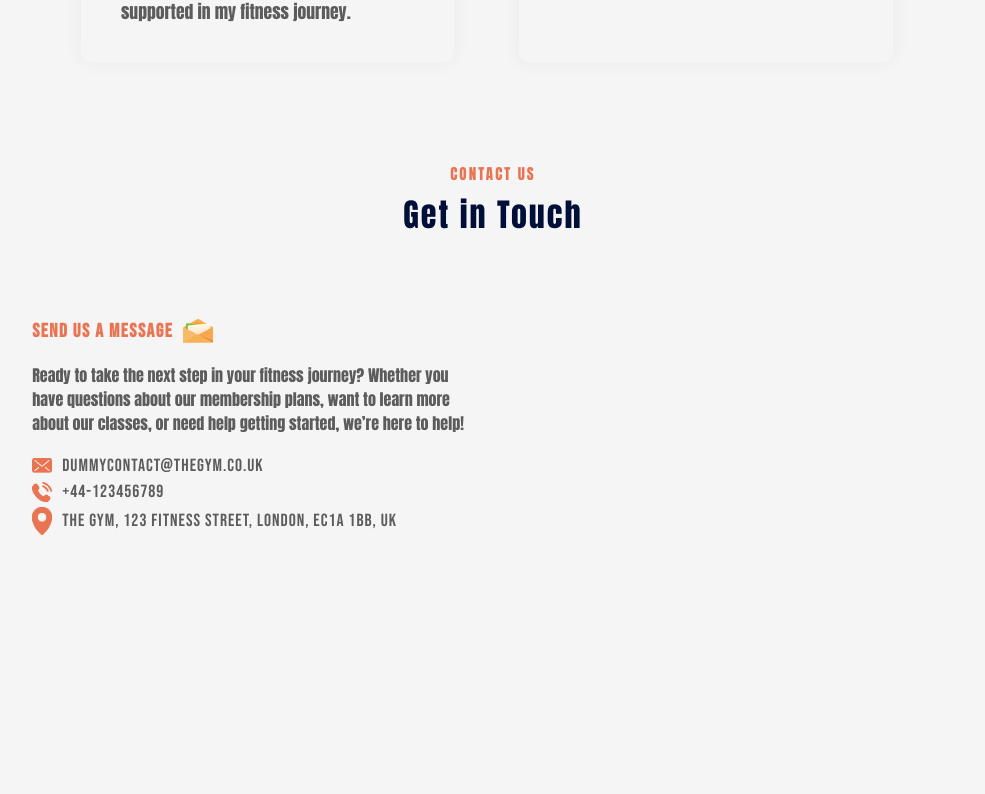
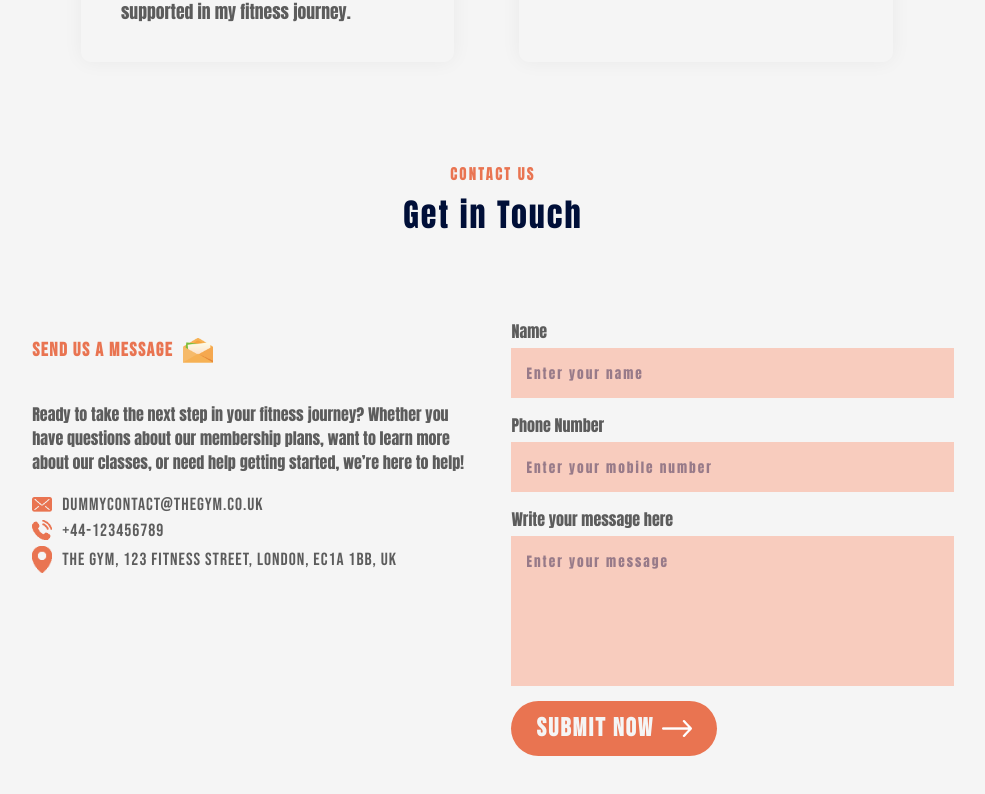
Before and after one commit to SilviaSaverino/Gym-site-react, a React (Vite) app: page / in a window 1280 px wide. Shown: the part 3093-3887 px from the top of the page, without its empty margins (147-1132 px from the left). Before the commit the page ends 3719 px from the top, so only its background shows below. Built offline with nearby package versions, Linux system fonts and the light colour scheme.

Commit message:
add form and form functionality from web3forms.com. Hide access key in .env file

```diff
--- a/src/Components/Contact us/Contact.css
+++ b/src/Components/Contact us/Contact.css
@@ -28,7 +28,8 @@
 
 .contact-col ul {
     display: block;
-    margin-top: 20px;;
+    margin-top: 20px;
+    ;
 }
 
 .contact-col ul li {
@@ -43,3 +44,26 @@
     max-width: 20px;
     margin: 0 10px 0 0;
 }
+
+.contact form input,
+.contact form textarea {
+    display: block;
+    width: 100%;
+    background-color: #ff41083b;
+    padding: 15px;
+    border: 0;
+    outline: 0;
+    margin-bottom: 15px;
+    margin-top: 5px;
+    resize:none;
+}
+
+input::placeholder, textarea::placeholder {
+    color:rgba(8, 0, 58, 0.4);
+    letter-spacing: 2px;
+}
+
+.contact-col span {
+    display: block;
+    margin: 20px 0;
+}
--- a/src/Components/Contact us/Contact.jsx
+++ b/src/Components/Contact us/Contact.jsx
@@ -4,8 +4,35 @@ import msg_icon from '../../assets/images/msg-icon.png'
 import location_icon from '../../assets/images/location-icon.png'
 import phone_icon from '../../assets/images/phone-icon.png'
 import mail_icon from '../../assets/images/mail-icon.png'
+import white_arrow from '../../assets/images/white-arrow.png'
 
 const Contact = () => {
+    //below scrip from https://docs.web3forms.com/how-to-guides/js-frameworks/react-js/simple-react-contact-form
+    const [result, setResult] = React.useState("");
+
+    const onSubmit = async (event) => {
+        event.preventDefault();
+        setResult("Sending....");
+        const formData = new FormData(event.target);
+
+        formData.append("access_key", process.env.REACT_APP_THE_GYM_ACCESS_KEY);
+
+        const response = await fetch("https://api.web3forms.com/submit", {
+            method: "POST",
+            body: formData
+        });
+
+        const data = await response.json();
+
+        if (data.success) {
+            setResult("Form Submitted Successfully");
+            event.target.reset();
+        } else {
+            console.log("Error", data);
+            setResult(data.message);
+        }
+    };
+
     return (
         <div className='contact'>
             <div className="contact-col">
@@ -28,7 +55,16 @@ const Contact = () => {
                 </ul>
             </div>
             <div className="contact-col">
-
+                <form onSubmit={onSubmit}>
+                    <label>Name</label>
+                    <input type="text" name="name" placeholder="Enter your name" required />
+                    <label>Phone Number</label>
+                    <input type="tel" name="phone" placeholder="Enter your mobile number" required />
+                    <label>Write your message here</label>
+                    <textarea name="message" rows="6" placeholder="Enter your message" required></textarea>
+                    <button type="submit" className='btn dark-btn'>Submit now <img src={white_arrow} alt="icon of a white arrow pointing right" /></button>
+                </form>
+                <span>{result}</span>
             </div>
         </div>
     )
```
Also changed, not shown: 1 other file (tests, documents, lock files or other folders).
